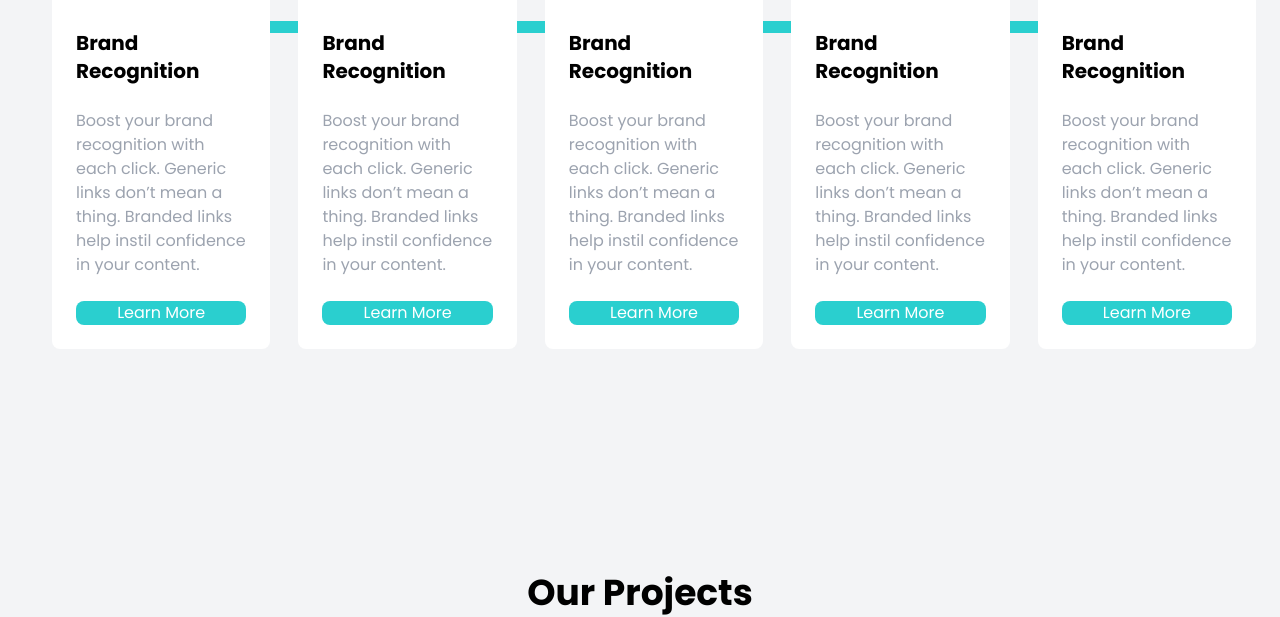
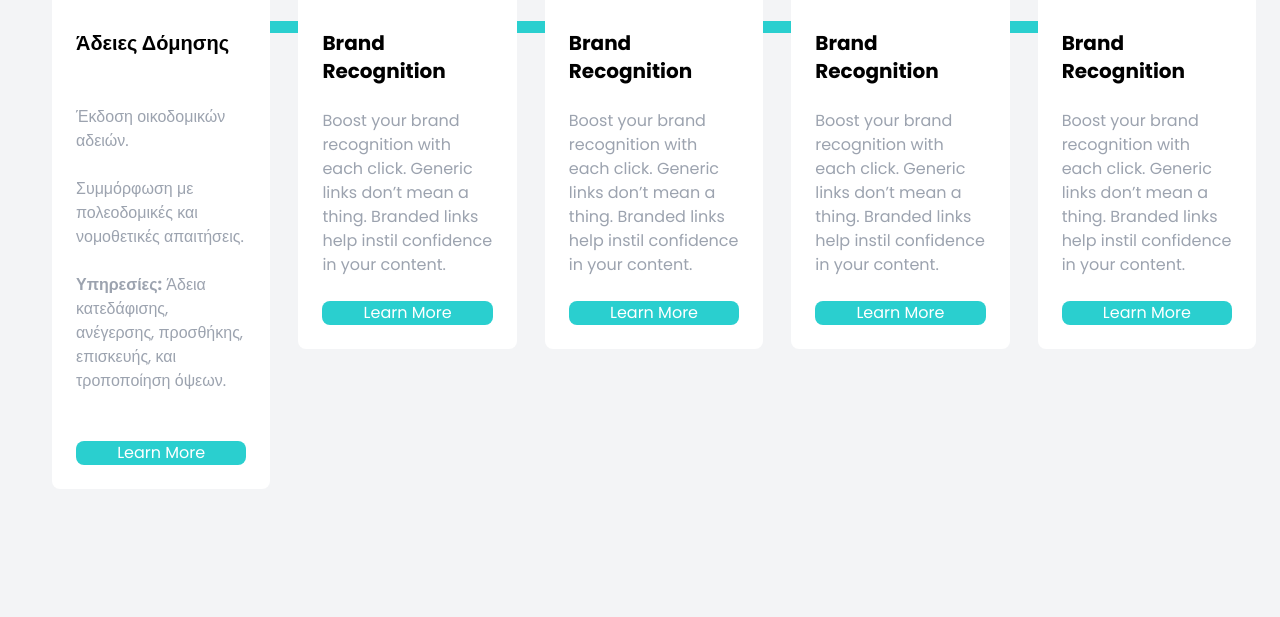
Before and after one commit to PanagiotisZois/Prospect, a website: page index.html in a window 1280 px wide. Shown: the part 1079-1696 px from the top of the page. Drawn offline with Linux system fonts and the light colour scheme.

Commit message:
add 1st service

```diff
--- a/index.html
+++ b/index.html
@@ -92,8 +92,8 @@
     </div>
   </section>
 
-  <!-- Feature Box section -->
-   <section id="features" class="pb-32 bg-gray-100">
+  <!-- Services Box section -->
+   <section id="services" class="pb-32 bg-gray-100">
     <div class="relative container flex flex-col items-start px-6 mx-auto md:flex-row md:space-x-7">
       <!--Horizontal line-->
       <div class="hidden absolute top-24 left-16 w-10/12 h-3 bg-cyan md:block">
@@ -112,10 +112,16 @@
         </div>
 
         <h5 class="pt-6 text-xl font-bold text-center capitalize md:text-left">
-          Brand Recognition
+          Άδειες Δόμησης
         </h5>
         <p class="text-center text-gray-400 md:text-left">
-          Boost your brand recognition with each click. Generic links don’t mean a thing. Branded links help instil confidence in your content.
+          <ul class="text-center text-gray-400 md:text-left">
+            <li>Έκδοση οικοδομικών αδειών.</li>
+            <br>
+            <li>Συμμόρφωση με πολεοδομικές και νομοθετικές απαιτήσεις.</li>
+            <br>
+            <li><b>Υπηρεσίες:</b> Άδεια κατεδάφισης, ανέγερσης, προσθήκης, επισκευής, και τροποποίηση όψεων.</li>
+           </ul>
         </p>
         <a href="services/service1.html" class="px-4 py-2 text-center text-white bg-cyan rounded-lg hover:bg-cyanLight">
           Learn More
```
